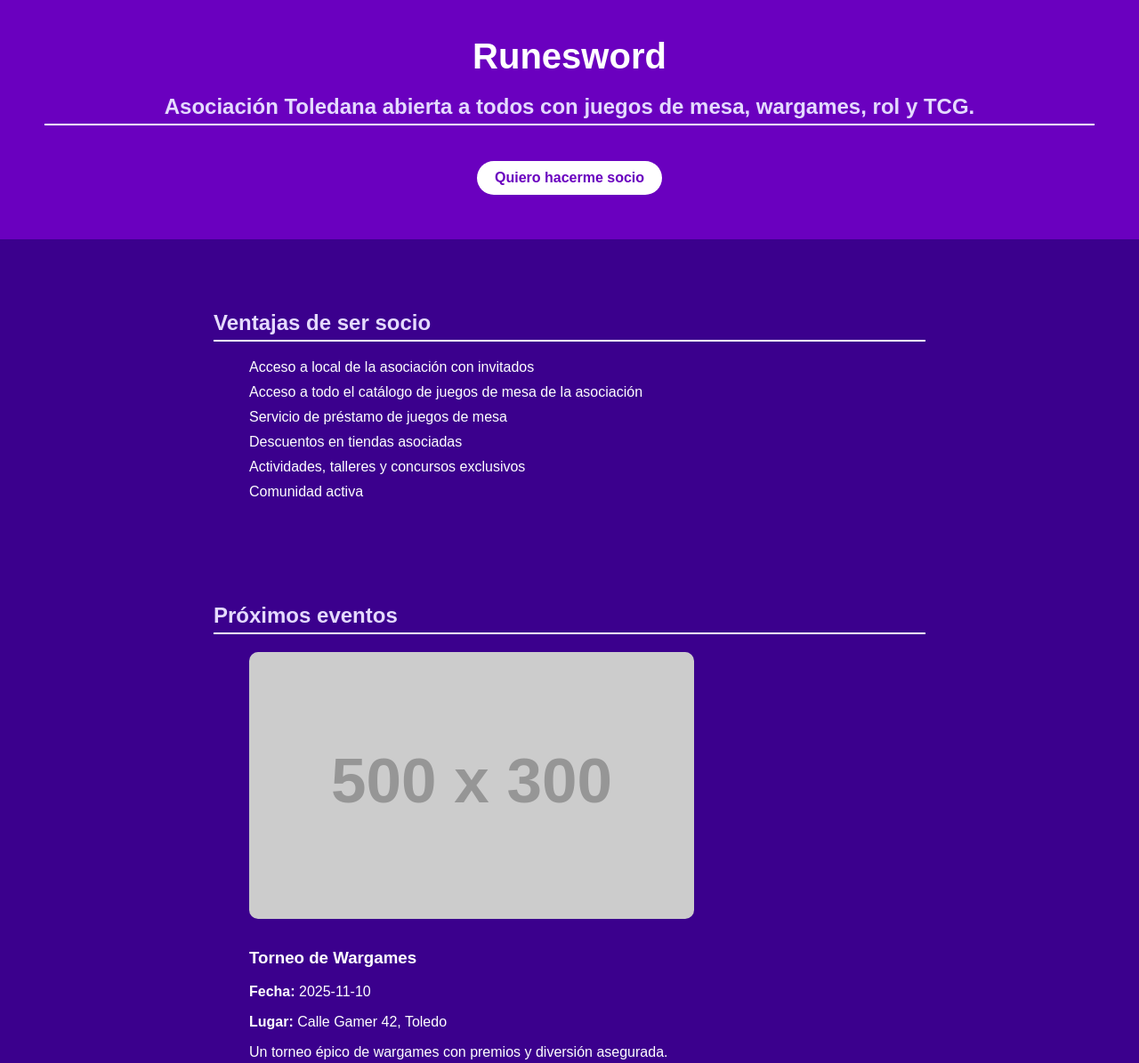
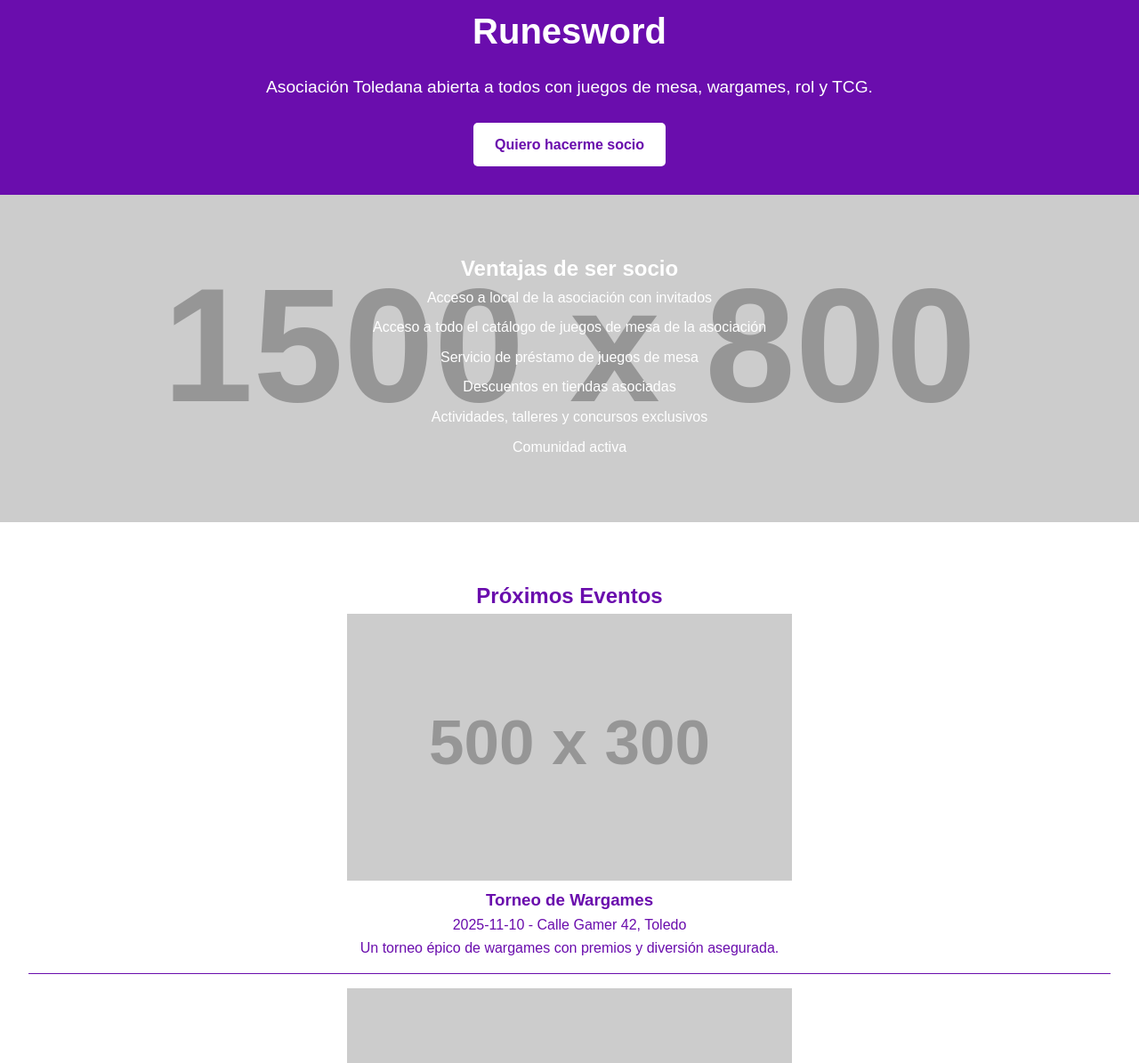
Before and after one commit to runesword/site, a plain HTML site: page index.html in a window 1280 px wide. Shown: the part 29-1224 px from the top of the page at 89% size. Drawn offline with Linux system fonts and the light colour scheme; placeholder pictures from the web are drawn by us.

Commit message:
Initialize SPA for Runesword Association

```diff
--- a/index.html
+++ b/index.html
@@ -3,17 +3,109 @@
 <head>
     <meta charset="UTF-8">
     <meta name="viewport" content="width=device-width, initial-scale=1.0">
-    <title>Runesword</title>
-    <link rel="stylesheet" href="styles.css">
+    <title>Runesword - Asociación Toledana</title>
+    <style>
+        :root {
+            --main-purple: #6a0dad;
+            --main-white: #ffffff;
+        }
+
+        * {
+            margin: 0;
+            padding: 0;
+            box-sizing: border-box;
+        }
+
+        body {
+            font-family: Arial, sans-serif;
+            line-height: 1.6;
+            color: var(--main-white);
+            background-color: var(--main-purple);
+            scroll-behavior: smooth;
+        }
+
+        header {
+            text-align: center;
+            padding: 2rem;
+        }
+
+        header h1 {
+            font-size: 2.5rem;
+            margin-bottom: 1rem;
+        }
+
+        header p {
+            font-size: 1.2rem;
+            margin-bottom: 1.5rem;
+        }
+
+        header a {
+            display: inline-block;
+            text-decoration: none;
+            background-color: var(--main-white);
+            color: var(--main-purple);
+            padding: 0.75rem 1.5rem;
+            border-radius: 5px;
+            font-weight: bold;
+        }
+
+        section {
+            padding: 2rem;
+            text-align: center;
+        }
+
+        .advantages {
+            padding: 4rem 2rem;
+            background: url('https://via.placeholder.com/1500x800') no-repeat center center/cover;
+        }
+
+        .advantages ul {
+            list-style: none;
+        }
+
+        .advantages ul li {
+            margin-bottom: 0.5rem;
+        }
+
+        .events {
+            background-color: var(--main-white);
+            color: var(--main-purple);
+            padding-top: 4rem;
+            padding-bottom: 4rem;
+        }
+
+        .events .event {
+            border-bottom: 1px solid var(--main-purple);
+            padding-bottom: 1rem;
+            margin-bottom: 1rem;
+        }
+
+        .carousel-wrapper {
+            margin: 2rem auto;
+            max-width: 800px;
+        }
+
+        .carousel img {
+            width: 100%;
+            border-radius: 10px;
+        }
+
+        footer {
+            text-align: center;
+            padding: 1rem;
+            background-color: var(--main-purple);
+            color: var(--main-white);
+        }
+    </style>
 </head>
 <body>
     <header>
         <h1>Runesword</h1>
-      <h2>Asociación Toledana abierta a todos con juegos de mesa, wargames, rol y TCG.</h2>
-      <a class="cta" href="mailto:asociacionrunesword@gmail.com">Quiero hacerme socio</a>
+        <p>Asociación Toledana abierta a todos con juegos de mesa, wargames, rol y TCG.</p>
+        <a href="mailto:asociacionrunesword@gmail.com">Quiero hacerme socio</a>
     </header>
-  <main>
-      <section id="ventajas">
+
+    <section class="advantages">
         <h2>Ventajas de ser socio</h2>
         <ul>
             <li>Acceso a local de la asociación con invitados</li>
@@ -24,16 +116,72 @@
             <li>Comunidad activa</li>
         </ul>
     </section>
-      <section id="eventos">
-          <h2>Próximos eventos</h2>
-          <ul id="event-list"></ul>
-          <button id="eventos-pasados">Ver eventos pasados</button>
+
+    <section class="events">
+        <h2>Próximos Eventos</h2>
+        <div id="events-list"></div>
+        <button onclick="showPastEvents()">Ver eventos pasados</button>
     </section>
-      <section id="galeria">
-          <h2>Galería de fotos</h2>
-          <div id="carousel"></div>
+
+    <section class="carousel-wrapper">
+        <h2>Fotografías de Eventos</h2>
+        <div class="carousel">
+            <img src="https://via.placeholder.com/800x400" alt="Evento 1">
+        </div>
     </section>
-  </main>
-  <script src="script.js"></script>
+
+    <footer>
+        <p>&copy; 2025 Runesword Asociación Toledana</p>
+    </footer>
+
+    <script>
+        document.addEventListener('DOMContentLoaded', loadEvents);
+
+        function loadEvents() {
+            fetch('events.json')
+                .then(response => response.json())
+                .then(data => {
+                    const today = new Date();
+                    const eventsDiv = document.getElementById('events-list');
+                    eventsDiv.innerHTML = '';
+
+                    const upcomingEvents = data.events.filter(event => new Date(event.date) >= today);
+                    upcomingEvents.forEach(event => {
+                        const eventHTML = `
+                            <div class="event">
+                                <img src="${event.image}" alt="${event.title}" />
+                                <h3>${event.title}</h3>
+                                <p>${event.date} - ${event.location}</p>
+                                <p>${event.description}</p>
+                            </div>
+                        `;
+                        eventsDiv.innerHTML += eventHTML;
+                    });
+                });
+        }
+
+        function showPastEvents() {
+            fetch('events.json')
+                .then(response => response.json())
+                .then(data => {
+                    const today = new Date();
+                    const eventsDiv = document.getElementById('events-list');
+                    eventsDiv.innerHTML = '';
+
+                    const pastEvents = data.events.filter(event => new Date(event.date) < today);
+                    pastEvents.forEach(event => {
+                        const eventHTML = `
+                            <div class="event">
+                                <img src="${event.image}" alt="${event.title}" />
+                                <h3>${event.title}</h3>
+                                <p>${event.date} - ${event.location}</p>
+                                <p>${event.description}</p>
+                            </div>
+                        `;
+                        eventsDiv.innerHTML += eventHTML;
+                    });
+                });
+        }
+    </script>
 </body>
 </html>
```
Lines whose indentation alone changed are shown as unchanged.
